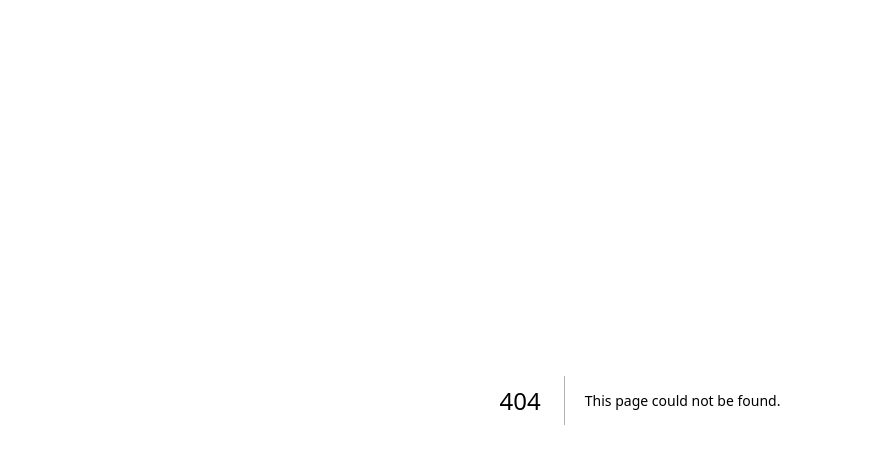
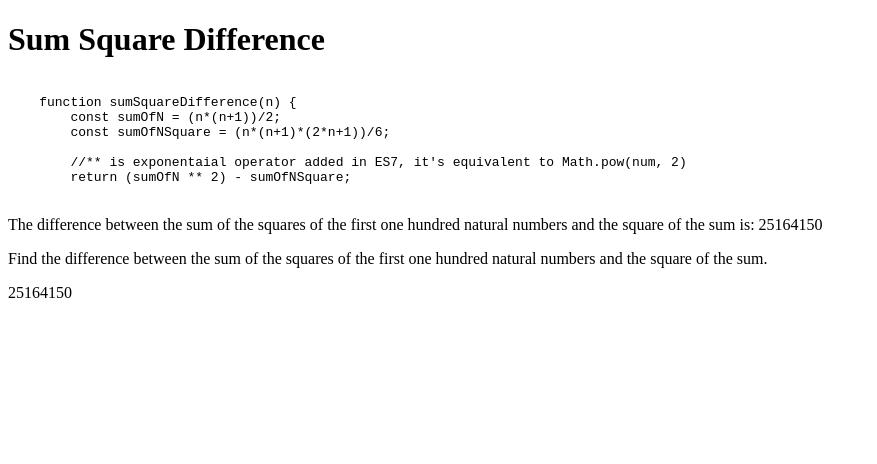
Before and after one commit to ragulpalanisamy/fcc_projects_euler, a Next.js app: page /SumSquareDifference in a window 1280 px wide. Before the commit this address had no page. Shown: the top 464 px of the page, without its empty margins (0-877 px from the left). Built offline with nearby package versions, Linux system fonts and the light colour scheme.

Commit message:
feat: :sparkles: Added the sum square difference

```diff
--- a/src/app/page.js
+++ b/src/app/page.js
@@ -24,6 +24,11 @@ export default function Home() {
     <Link href="/SmallestMultiple">
         Smallest Multiple
     </Link>
+    <br></br>
+    <Link href="/SumSquareDifference">
+        Sum Square Difference
+    </Link>
+
       </>
 
   )
--- /dev/null
+++ b/src/pages/SumSquareDifference.tsx
@@ -0,0 +1,37 @@
+import React from 'react'
+
+export default function SumSquareDifference() {
+    const codesnippet = `
+    function sumSquareDifference(n) {
+        const sumOfN = (n*(n+1))/2;
+        const sumOfNSquare = (n*(n+1)*(2*n+1))/6;
+
+        //** is exponentaial operator added in ES7, it's equivalent to Math.pow(num, 2)
+        return (sumOfN ** 2) - sumOfNSquare;
+    `;
+
+    function sumSquareDifference(n: any) {
+        const sumOfN = (n * (n + 1)) / 2;
+        const sumOfNSquare = (n * (n + 1) * (2 * n + 1)) / 6;
+
+        //** is exponentaial operator added in ES7, it's equivalent to Math.pow(num, 2)`
+        return (sumOfN ** 2) - sumOfNSquare;
+    }
+    return (
+        <div>
+            <h1>Sum Square Difference</h1>
+            <pre>
+                <code>{codesnippet}</code>
+            </pre>
+            <p>
+                The difference between the sum of the squares of the first one hundred natural numbers and the square of the sum is: {sumSquareDifference(100)}
+            </p>
+            <p>
+                Find the difference between the sum of the squares of the first one hundred natural numbers and the square of the sum.
+            </p>
+            <p>
+                {sumSquareDifference(100)}
+            </p>
+        </div>
+    )
+}
```
